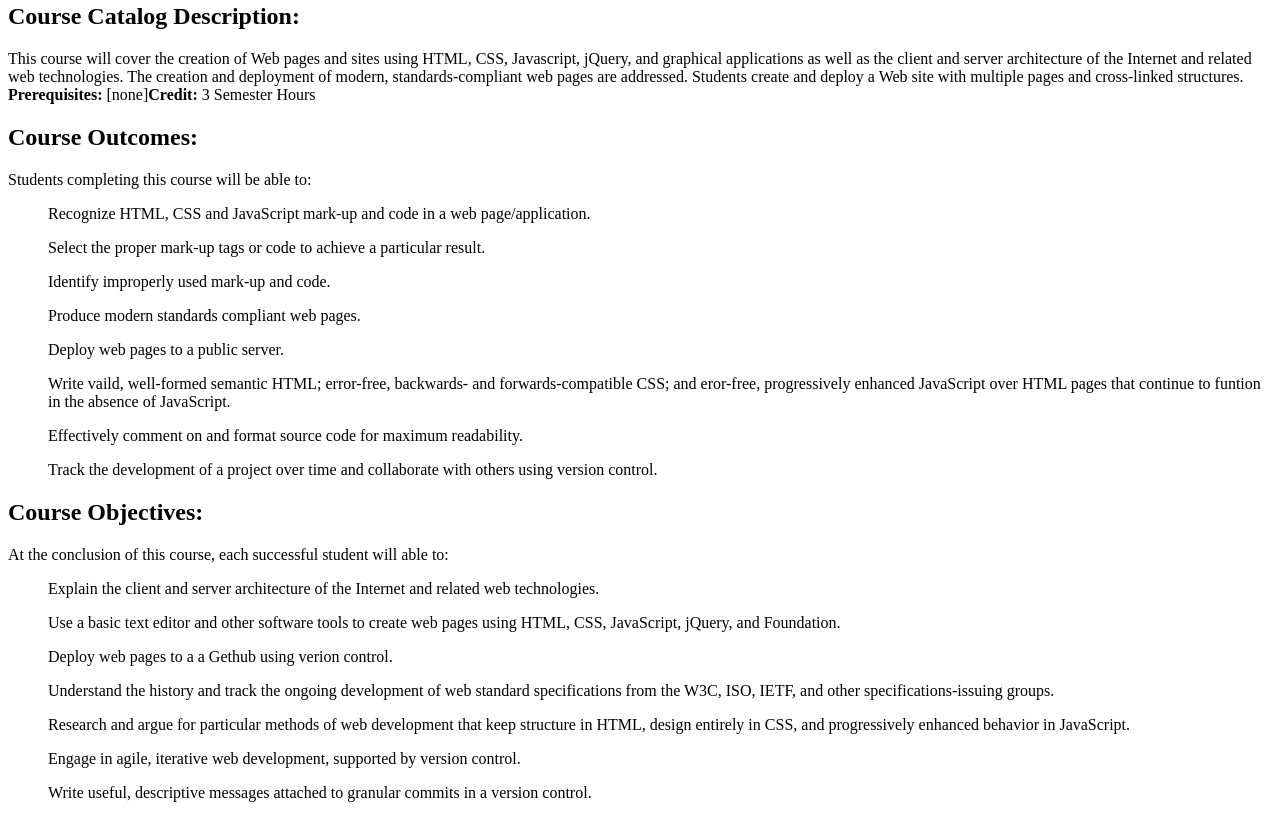
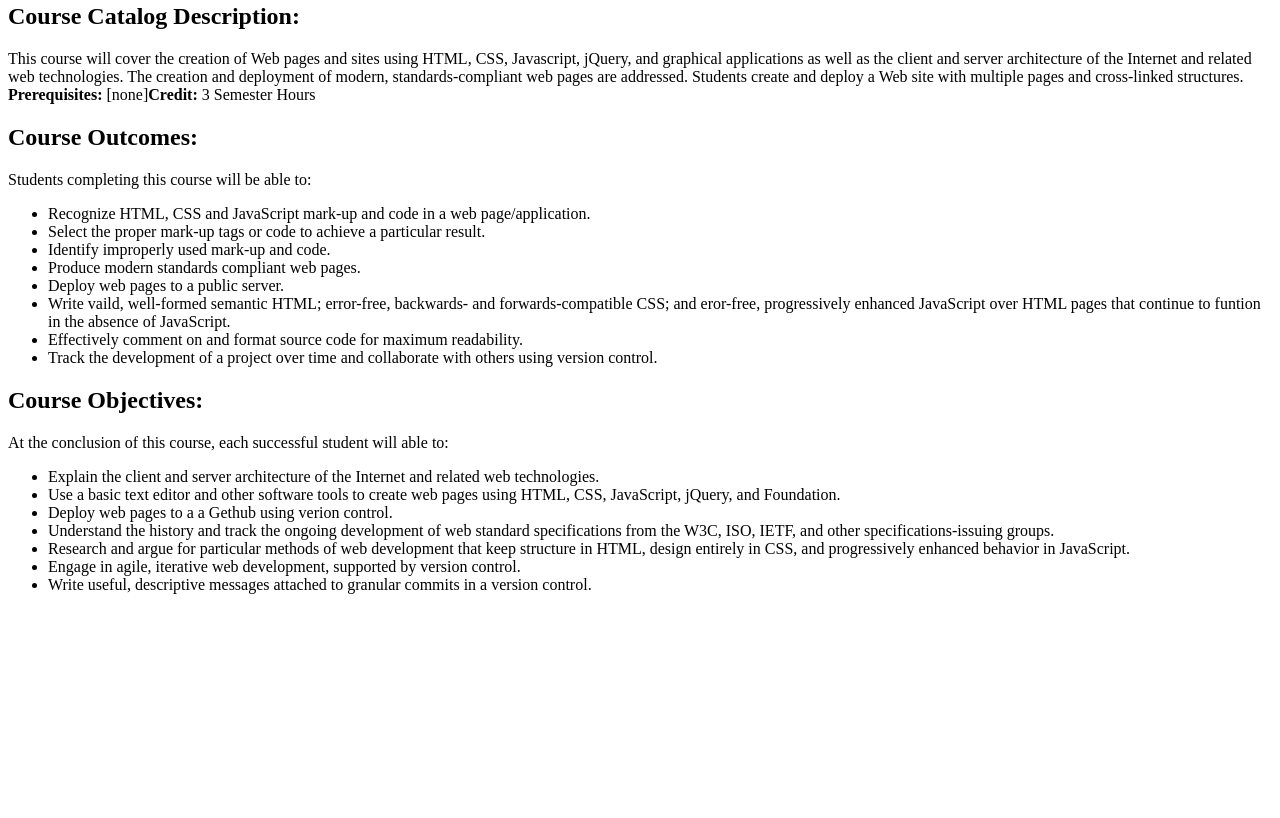
Before and after one commit to nandipatel/itmd361-lab2, a plain HTML site: page index.html in a window 1280 px wide. Shown: the part 325-1143 px from the top of the page. After the commit the page ends 935 px from the top, so only its background shows below. Drawn offline with Linux system fonts and the light colour scheme.

Commit message:
Fixed the list tags

```diff
--- a/index.html
+++ b/index.html
@@ -23,24 +23,28 @@
 
      <h2>Course Outcomes:</h2>
      <p>Students completing this course will be able to:</p>
-     <ul>Recognize HTML, CSS and JavaScript mark-up and code in a web page/application.</ul>
-     <ul>Select the proper mark-up tags or code to achieve a particular result.</ul>
-     <ul>Identify improperly used mark-up and code.</ul>
-     <ul>Produce modern standards compliant web pages.</ul>
-     <ul>Deploy web pages to a public server.</ul>
-     <ul>Write vaild, well-formed semantic HTML; error-free, backwards- and forwards-compatible CSS; and eror-free, progressively enhanced JavaScript over HTML pages that continue to funtion in the absence of JavaScript.</ul>
-     <ul>Effectively comment on and format source code for maximum readability.</ul>
-     <ul>Track the development of a project over time and collaborate with others using version control.</ul>
+     <ul>
+       <li>Recognize HTML, CSS and JavaScript mark-up and code in a web page/application.</li>
+       <li>Select the proper mark-up tags or code to achieve a particular result.</li>
+       <li>Identify improperly used mark-up and code.</li>
+       <li>Produce modern standards compliant web pages.</li>
+       <li>Deploy web pages to a public server.</li>
+       <li>Write vaild, well-formed semantic HTML; error-free, backwards- and forwards-compatible CSS; and eror-free, progressively enhanced JavaScript over HTML pages that continue to funtion in the absence of JavaScript.</li>
+       <li>Effectively comment on and format source code for maximum readability.</li>
+       <li>Track the development of a project over time and collaborate with others using version control.</li>
+     </ul>
 
      <h2>Course Objectives:</h2>
      <p>At the conclusion of this course, each successful student will able to:</p>
-     <ul>Explain the client and server architecture of the Internet and related web technologies.</ul>
-     <ul>Use a basic text editor and other software tools to create web pages using HTML, CSS, JavaScript, jQuery, and Foundation.</ul>
-     <ul>Deploy web pages to a a Gethub using verion control.</ul>
-     <ul>Understand the history and track the ongoing development of web standard specifications from the W3C, ISO, IETF, and other specifications-issuing groups.</ul>
-     <ul>Research and argue for particular methods of web development that keep structure in HTML, design entirely in CSS, and progressively enhanced behavior in JavaScript.</ul>
-     <ul>Engage in agile, iterative web development, supported by version control.</ul>
-     <ul>Write useful, descriptive messages attached to granular commits in a version control.</ul>
+     <ul>
+       <li>Explain the client and server architecture of the Internet and related web technologies.</li>
+       <li>Use a basic text editor and other software tools to create web pages using HTML, CSS, JavaScript, jQuery, and Foundation.</li>
+       <li>Deploy web pages to a a Gethub using verion control.</li>
+       <li>Understand the history and track the ongoing development of web standard specifications from the W3C, ISO, IETF, and other specifications-issuing groups.</li>
+       <li>Research and argue for particular methods of web development that keep structure in HTML, design entirely in CSS, and progressively enhanced behavior in JavaScript.</li>
+       <li>Engage in agile, iterative web development, supported by version control.</li>
+       <li>Write useful, descriptive messages attached to granular commits in a version control.</li>
+     </ul>
   </body>
 
 </html>
```
